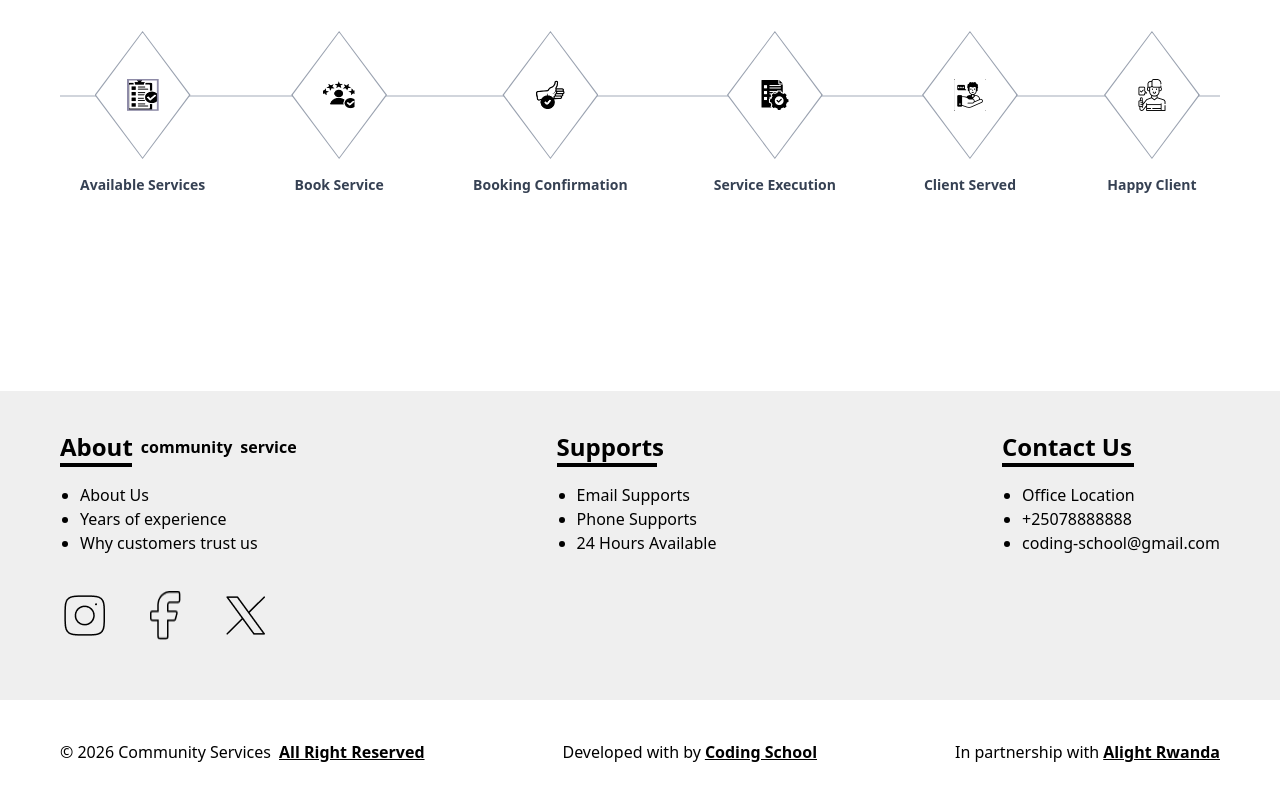
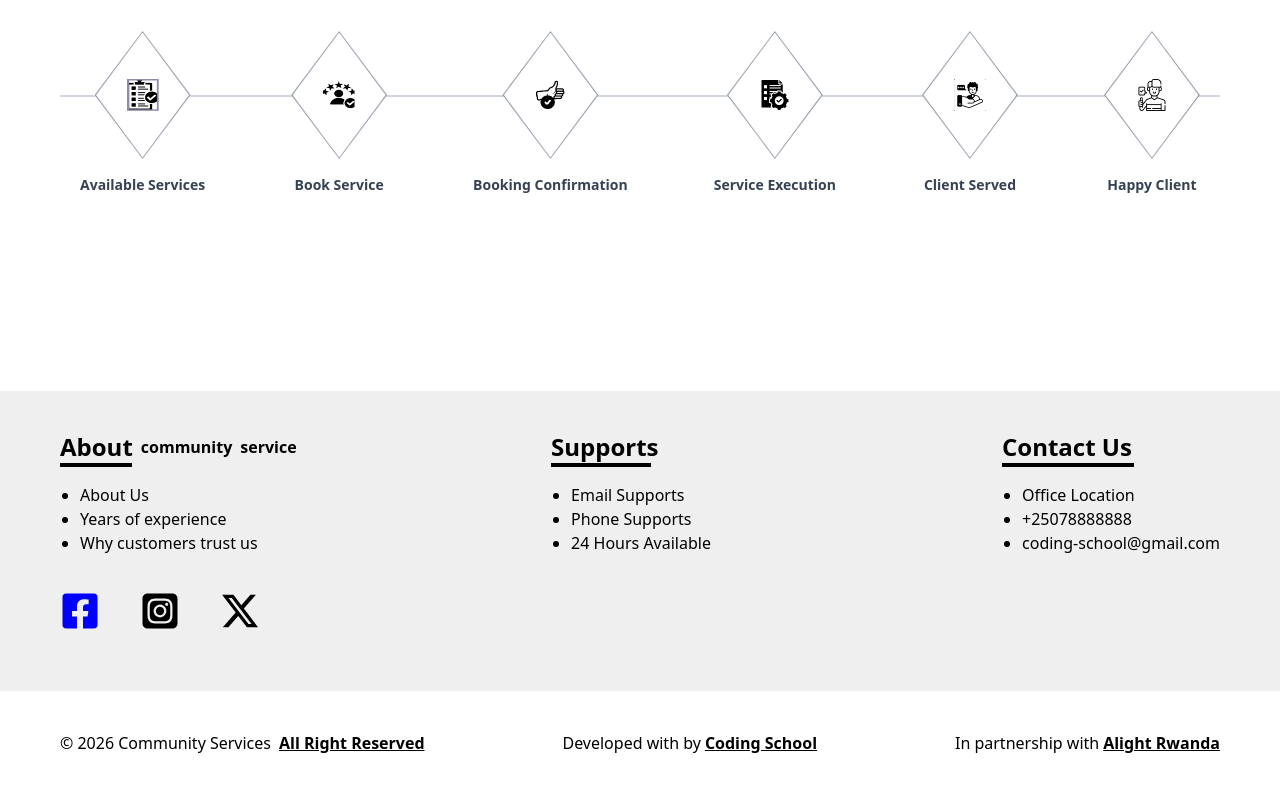
Before and after one commit to Alight-Rw/Community-Services, a React (Vite) app: page / in a window 1280 px wide. Shown: the part 2013-2813 px from the top of the page. Built offline with nearby package versions, Linux system fonts and the light colour scheme.

Commit message:
Uppdated feature-footer

```diff
--- a/src/Components/Client/Footer/FooterTop.jsx
+++ b/src/Components/Client/Footer/FooterTop.jsx
@@ -1,4 +1,6 @@
-
+import { FaFacebookSquare } from "react-icons/fa";
+import { FaSquareInstagram } from "react-icons/fa6";
+import { FaXTwitter } from "react-icons/fa6";
 const Footertop = () => {
 
     return (
@@ -16,12 +18,11 @@ const Footertop = () => {
                     <li>About Us</li>
                     <li>Years of experience</li>
                     <li>Why customers trust us</li>
-                </ul>
-                <div className="flex gap-10 mt-5 mb-5">
-                    <img src="/footerImg1.png" alt="icon" />
-                    <img src="/footerImg2.png" alt="icon" />
-                    <img src="/footerImg3.png" alt="icon" />
-                </div>
+                </ul><div className="flex gap-10 mt-5 mb-5">
+  <FaFacebookSquare color="blue" size={40} />
+  <FaSquareInstagram color="red-blue" size={40} />
+  <FaXTwitter color="black" size={40} />
+</div>
             </div>
 
             <div>
```
